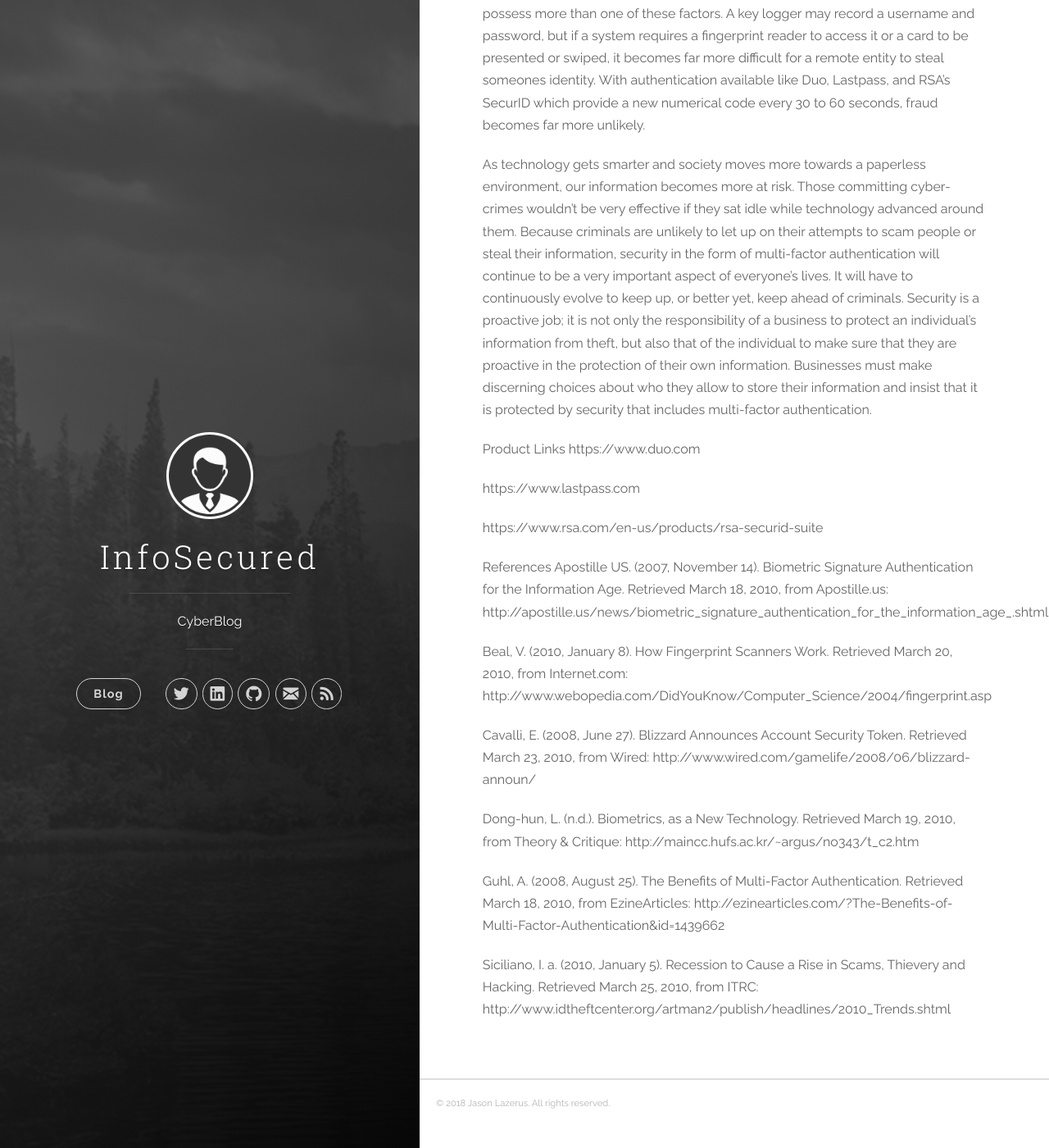
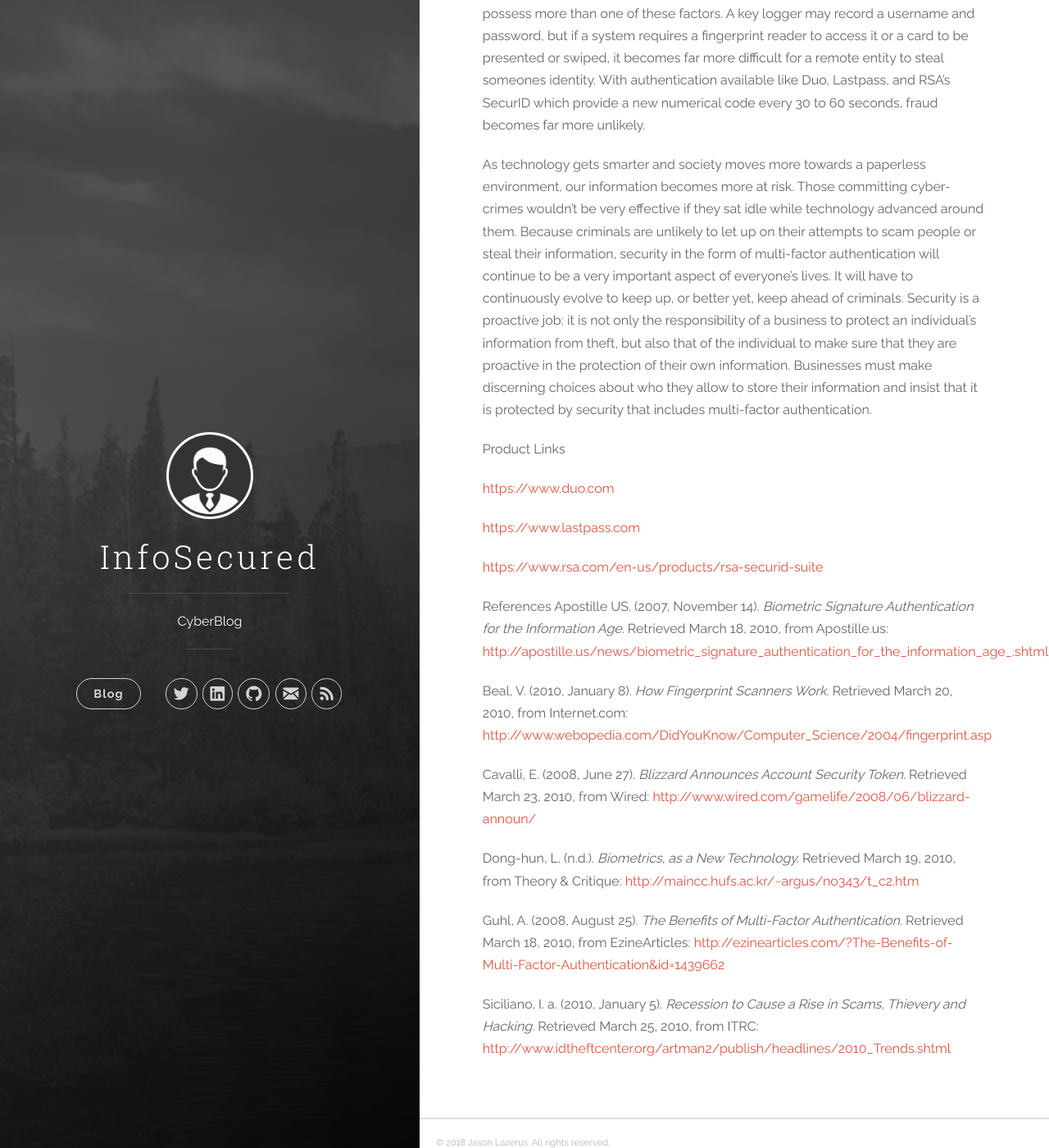
Before and after one commit to InfoSecured/infosecured.github.io, a Jekyll site: the page built from _posts/2017-02-09-multifactor-for-all.md, in a window 1280 px wide and 1400 px high, scrolled down 3754 px. Shown: the whole window at 82% size. Built offline with Jekyll 4.4.1, drawn with Linux system fonts in a browser that asks for light colours; part of the change alters nothing that is shown.

Commit message:
Update _posts/2017-02-09-multifactor-for-all.md

```diff
--- a/_posts/2017-02-09-multifactor-for-all.md
+++ b/_posts/2017-02-09-multifactor-for-all.md
@@ -4,7 +4,6 @@ date:   2017-02-11 08:04:23
 categories: [Account Security]
 tags: [MFA, 2FA]
 ---
-
 
 Multi-factor authentication is used repeatedly on a daily basis by most people who don’t even know that they are using it.  The act of authentication is used to establish your identity to someone or something.  Authentication is based upon three factors: something you know, something you have, and something you are.  Using those three simple factors, the identity of an individual can be securely determined while preventing or reducing fraud.  However, with technology that never stops advancing and businesses moving more and more towards paperless environments, identity theft and security vulnerabilities will always be a concern.  In fact, identity theft and cyber-crime are expected to become more prevalent and poor economic performance is only projected to spur the trend. (Siciliano, 2010)  As a result, authentication will have to continuously evolve to stay ahead of changing technology and security risks.
 
@@ -35,21 +34,22 @@ While some organizations are already using multi-factor authentication, more and
 As technology gets smarter and society moves more towards a paperless environment, our information becomes more at risk.  Those committing cyber-crimes wouldn’t be very effective if they sat idle while technology advanced around them.  Because criminals are unlikely to let up on their attempts to scam people or steal their information, security in the form of multi-factor authentication will continue to be a very important aspect of everyone’s lives.  It will have to continuously evolve to keep up, or better yet, keep ahead of criminals.  Security is a proactive job; it is not only the responsibility of a business to protect an individual’s information from theft, but also that of the individual to make sure that they are proactive in the protection of their own information.  Businesses must make discerning choices about who they allow to store their information and insist that it is protected by security that includes multi-factor authentication.
 
 Product Links
-https://www.duo.com
 
-https://www.lastpass.com
+<https://www.duo.com>
 
-https://www.rsa.com/en-us/products/rsa-securid-suite
+<https://www.lastpass.com>
+
+<https://www.rsa.com/en-us/products/rsa-securid-suite>
 
 References
-Apostille US. (2007, November 14). Biometric Signature Authentication for the Information Age. Retrieved March 18, 2010, from Apostille.us: http://apostille.us/news/biometric_signature_authentication_for_the_information_age_.shtml
+Apostille US. (2007, November 14). _Biometric Signature Authentication for the Information Age._ Retrieved March 18, 2010, from Apostille.us: <http://apostille.us/news/biometric_signature_authentication_for_the_information_age_.shtml>
 
-Beal, V. (2010, January 8). How Fingerprint Scanners Work. Retrieved March 20, 2010, from Internet.com: http://www.webopedia.com/DidYouKnow/Computer_Science/2004/fingerprint.asp
+Beal, V. (2010, January 8). _How Fingerprint Scanners Work._ Retrieved March 20, 2010, from Internet.com: <http://www.webopedia.com/DidYouKnow/Computer_Science/2004/fingerprint.asp>
 
-Cavalli, E. (2008, June 27). Blizzard Announces Account Security Token. Retrieved March 23, 2010, from Wired: http://www.wired.com/gamelife/2008/06/blizzard-announ/
+Cavalli, E. (2008, June 27). _Blizzard Announces Account Security Token._ Retrieved March 23, 2010, from Wired: <http://www.wired.com/gamelife/2008/06/blizzard-announ/>
 
-Dong-hun, L. (n.d.). Biometrics, as a New Technology. Retrieved March 19, 2010, from Theory & Critique: http://maincc.hufs.ac.kr/~argus/no343/t_c2.htm
+Dong-hun, L. (n.d.). _Biometrics, as a New Technology._ Retrieved March 19, 2010, from Theory & Critique: <http://maincc.hufs.ac.kr/~argus/no343/t_c2.htm>
 
-Guhl, A. (2008, August 25). The Benefits of Multi-Factor Authentication. Retrieved March 18, 2010, from EzineArticles: http://ezinearticles.com/?The-Benefits-of-Multi-Factor-Authentication&id=1439662
+Guhl, A. (2008, August 25). _The Benefits of Multi-Factor Authentication._ Retrieved March 18, 2010, from EzineArticles: <http://ezinearticles.com/?The-Benefits-of-Multi-Factor-Authentication&id=1439662>
 
-Siciliano, I. a. (2010, January 5). Recession to Cause a Rise in Scams, Thievery and Hacking. Retrieved March 25, 2010, from ITRC: http://www.idtheftcenter.org/artman2/publish/headlines/2010_Trends.shtml
+Siciliano, I. a. (2010, January 5). _Recession to Cause a Rise in Scams, Thievery and Hacking._ Retrieved March 25, 2010, from ITRC: <http://www.idtheftcenter.org/artman2/publish/headlines/2010_Trends.shtml>
```
